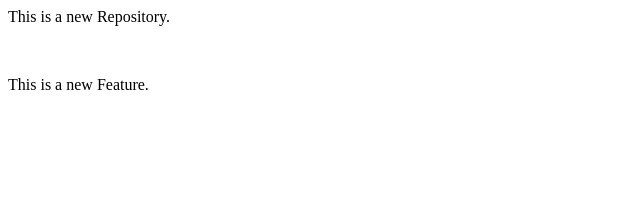
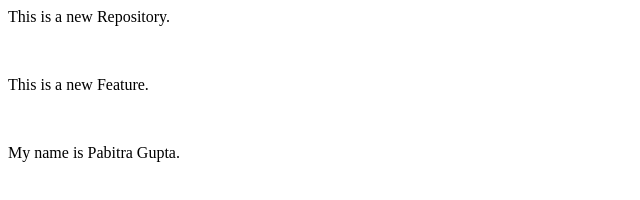
Before and after one commit to Pabitragupta/Local_Repo, a plain HTML site: page index.html in a window 1280 px wide. Shown: the whole page, without its empty margins (0-640 px from the left). Drawn offline with Linux system fonts and the light colour scheme.

Commit message:
Add my name

```diff
--- a/index.html
+++ b/index.html
@@ -1,3 +1,5 @@
 <p>This is a new Repository.</p>
 <br>
 <p>This is a new Feature.</p>
+<br>
+<p>My name is Pabitra Gupta.</p>
```
